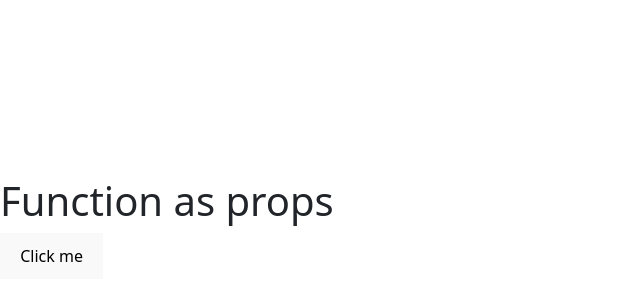
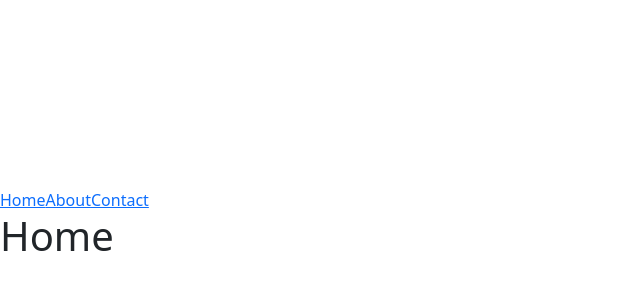
Before and after one commit to operation21/React-Learning, a React (Vite) app: page / in a window 1280 px wide. Shown: the part 172-472 px from the top of the page, without its empty margins (0-640 px from the left). Built offline with nearby package versions, Linux system fonts and the light colour scheme.

Commit message:
React Router

```diff
--- a/package.json
+++ b/package.json
@@ -14,6 +14,7 @@
     "react": "^19.2.0",
     "react-bootstrap": "^2.10.10",
     "react-dom": "^19.2.0",
+    "react-router": "^7.12.0",
     "styled-components": "^6.3.6"
   },
   "devDependencies": {
--- a/src/App.jsx
+++ b/src/App.jsx
@@ -1,14 +1,20 @@
-import Functionasprops from "./Functionasprops";
+import { BrowserRouter , Routes , Route ,Link } from "react-router";
 
 function App() {
-  const displayName = () => {
-    alert("hi");
-  };
 
   return (
     <div>
-      <h1>Function as props</h1>
-      <Functionasprops displayName={displayName} />
+      <BrowserRouter>
+      <Link to="/">Home</Link>
+      <Link to ="/about">About</Link>
+      <Link to="/contact">Contact</Link>
+      <Routes>
+        <Route path="/" element={<h1>Home</h1>}/>
+         <Route path="/about" element={<h1>About</h1>}/>
+          <Route path="/contact" element={<h1>Contact</h1>}/>
+
+      </Routes>
+      </BrowserRouter>
     </div>
   );
 }
```
Also changed, not shown: 1 other file (tests, documents, lock files or other folders).
